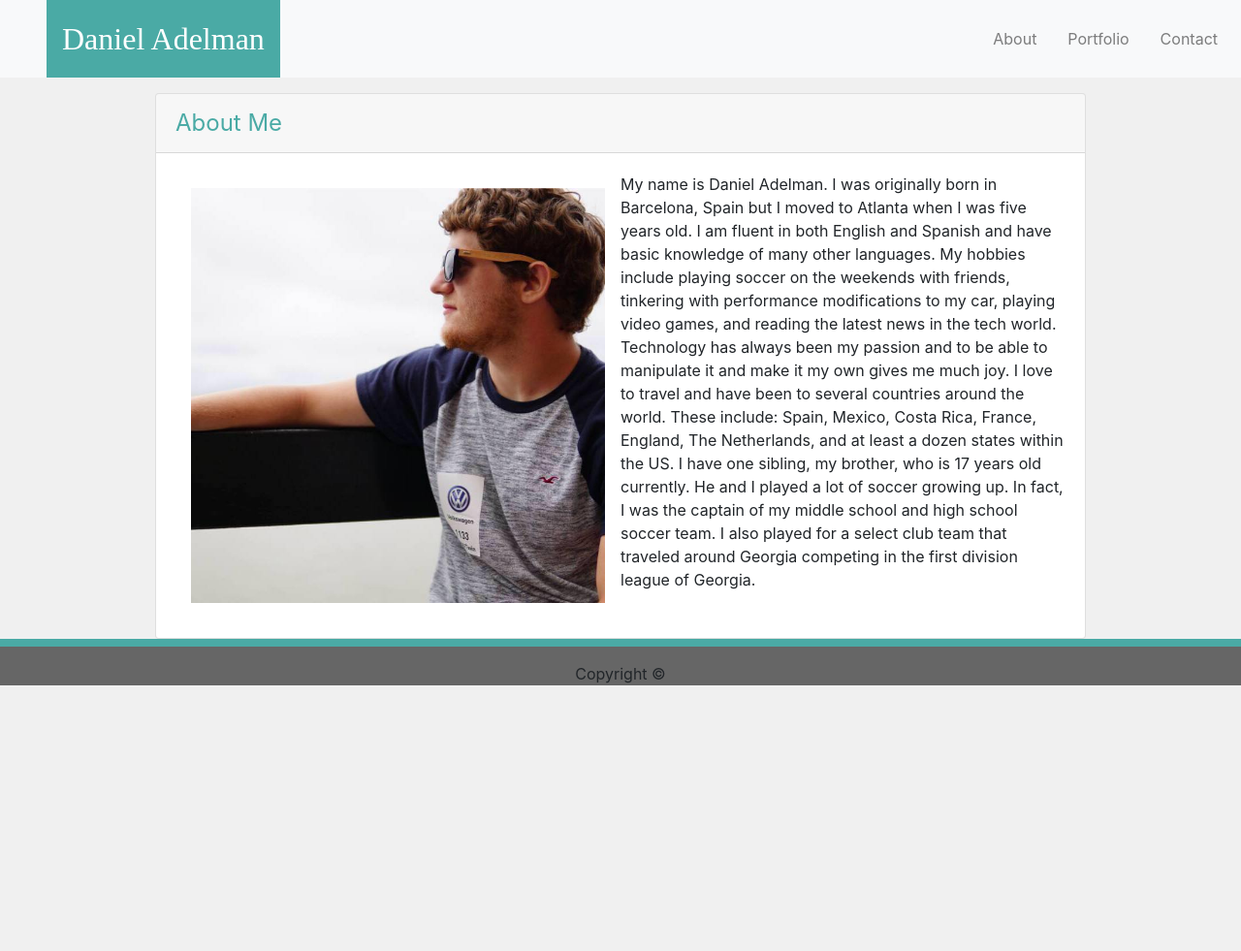
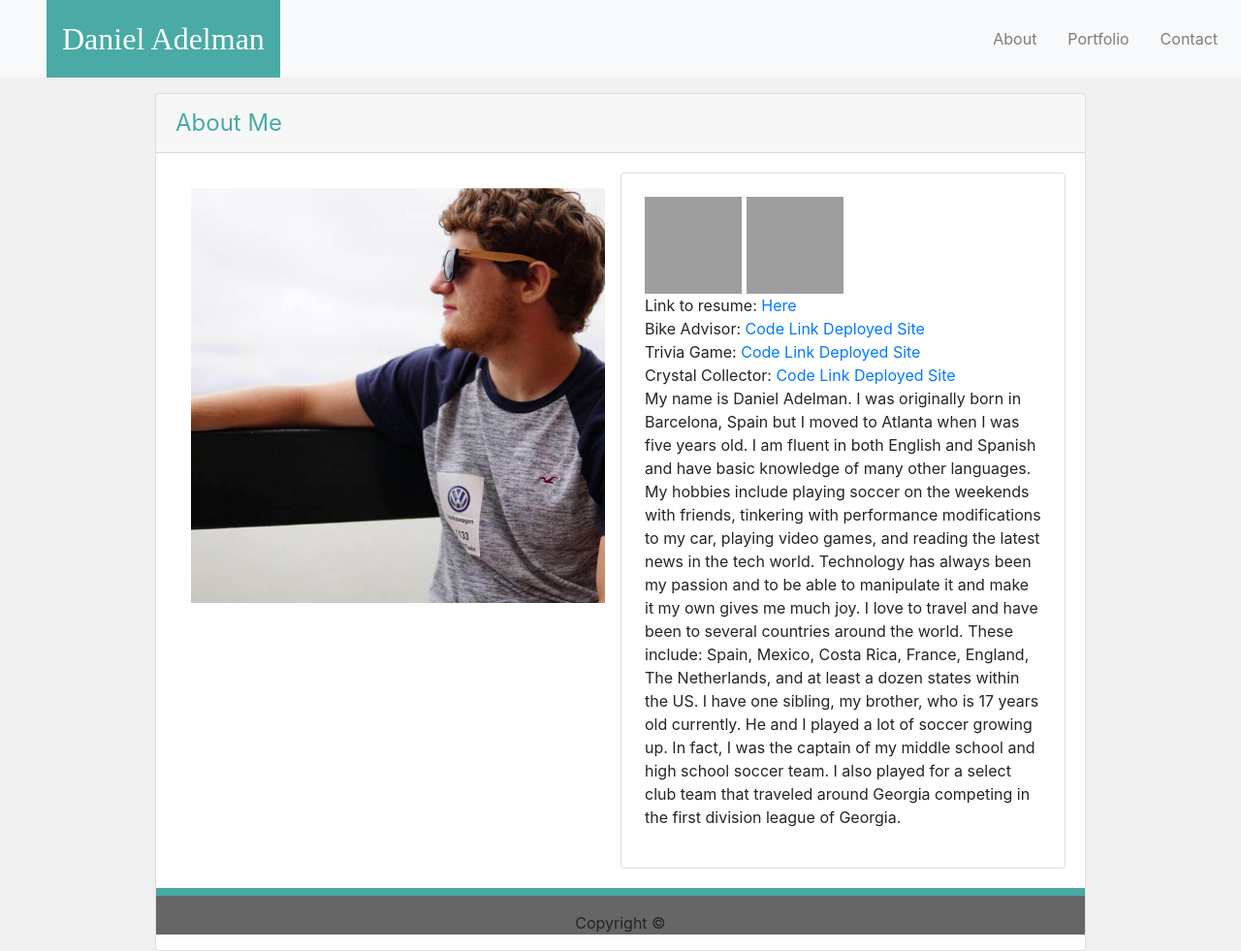
Before and after one commit to trozio/Portfolio, a plain HTML site: page index.html in a window 1280 px wide. Shown: the whole page at 97% size. Before the commit the page ends 800 px from the top, so only its background shows below. Drawn offline with nearby package versions, Linux system fonts and the light colour scheme; grey boxes are pictures that could not be loaded.

Commit message:
updated index.html

```diff
--- a/index.html
+++ b/index.html
@@ -1,5 +1,6 @@
 <!DOCTYPE html>
 <html lang="en">
+
 <head>
 	<meta charset="UTF-8">
 	<meta name="viewport" content="width=device-width, initial-scale=1.0">
@@ -10,10 +11,12 @@
 	<script src="https://maxcdn.bootstrapcdn.com/bootstrap/4.0.0/js/bootstrap.min.js" integrity="sha384-JZR6Spejh4U02d8jOt6vLEHfe/JQGiRRSQQxSfFWpi1MquVdAyjUar5+76PVCmYl" crossorigin="anonymous"></script>
 	<title>Document</title>
 </head>
+
 <body>
 	<style type="text/css">
-   body { background: #f0f0f0 !important; }
-
+		body {
+			background: #f0f0f0 !important;
+		}
 	</style>
 	<nav class="navbar navbar-expand-lg navbar-light bg-light p-0">
 		<a class="navbar-brand ml-5 p-3" style="font-family: Times New Roman; background: #4aaaa5; color: white; font-size: 32px;">Daniel Adelman</a>
@@ -43,8 +46,29 @@
 		<div class="card-body">
 
 			<div class="divider" style="background: #f0f0f0; width: 100%;"></div>
+
 			<img class="me p-3" style="float: left; width: 50%;" src="me.jpg">
-    My name is Daniel Adelman. I was originally born in Barcelona, Spain but I moved to Atlanta when I was five years old. I am fluent in both English and Spanish and have basic knowledge of many other languages. My hobbies include playing soccer on the weekends with friends, tinkering with performance modifications to my car, playing video games, and reading the latest news in the tech world. Technology has always been my passion and to be able to manipulate it and make it my own gives me much joy. I love to travel and have been to several countries around the world. These include: Spain, Mexico, Costa Rica, France, England, The Netherlands, and at least a dozen states within the US. I have one sibling, my brother, who is 17 years old currently. He and I played a lot of soccer growing up. In fact, I was the captain of my middle school and high school soccer team. I also played for a select club team that traveled around Georgia competing in the first division league of Georgia.
+			<div class="card" style="padding: 24px;">
+				<div>
+					<a href="https://github.com/trozio">
+						<img src="https://github.githubassets.com/images/modules/logos_page/GitHub-Mark.png" style="height: 100px; width: 100px;">
+					</a>
+					<a href="https://www.linkedin.com/in/daniel-adelman-121b62173"><img src="https://pndblog.typepad.com/.a/6a00e0099631d0883301bb09d01edf970d-800wi" style="height: 100px; width: 100px;"></a>
+				</div>
+				<span>
+					Link to resume: <a href="https://1drv.ms/w/s!AmArRa3KA5DPmth-F0r0xVGmrPjoiA">Here</a>
+				</span>
+				<div class="projects">Bike Advisor: <a href="https://github.com/chrisoffiong/Project-One">Code Link</a> <a href="https://chrisoffiong.github.io/Project-One/">Deployed Site</a><br>Trivia Game: <a href="https://github.com/trozio/TriviaGame">Code Link</a> <a href="https://trozio.github.io/TriviaGame/">Deployed Site</a><br> Crystal Collector: <a href="https://github.com/trozio/unit-4-game">Code Link</a> <a href="https://trozio.github.io/unit-4-game/">Deployed Site</a></div>
+
+
+					<p>My name is Daniel Adelman. I was originally born in Barcelona, Spain but I moved to Atlanta when I was five years old. I am fluent in both English and Spanish and have basic knowledge of many other languages. My hobbies include playing
+						soccer
+						on the weekends with friends, tinkering with performance modifications to my car, playing video games, and reading the latest news in the tech world. Technology has always been my passion and to be able to manipulate it and make it my own
+						gives
+						me much joy. I love to travel and have been to several countries around the world. These include: Spain, Mexico, Costa Rica, France, England, The Netherlands, and at least a dozen states within the US. I have one sibling, my brother, who is 17
+						years old currently. He and I played a lot of soccer growing up. In fact, I was the captain of my middle school and high school soccer team. I also played for a select club team that traveled around Georgia competing in the first division
+						league
+						of Georgia.</p>
 				</div>
 			</div>
 			<footer>
@@ -54,4 +78,5 @@
 			</footer>
 
 </body>
+
 </html>
```
Lines whose indentation alone changed are shown as unchanged.
